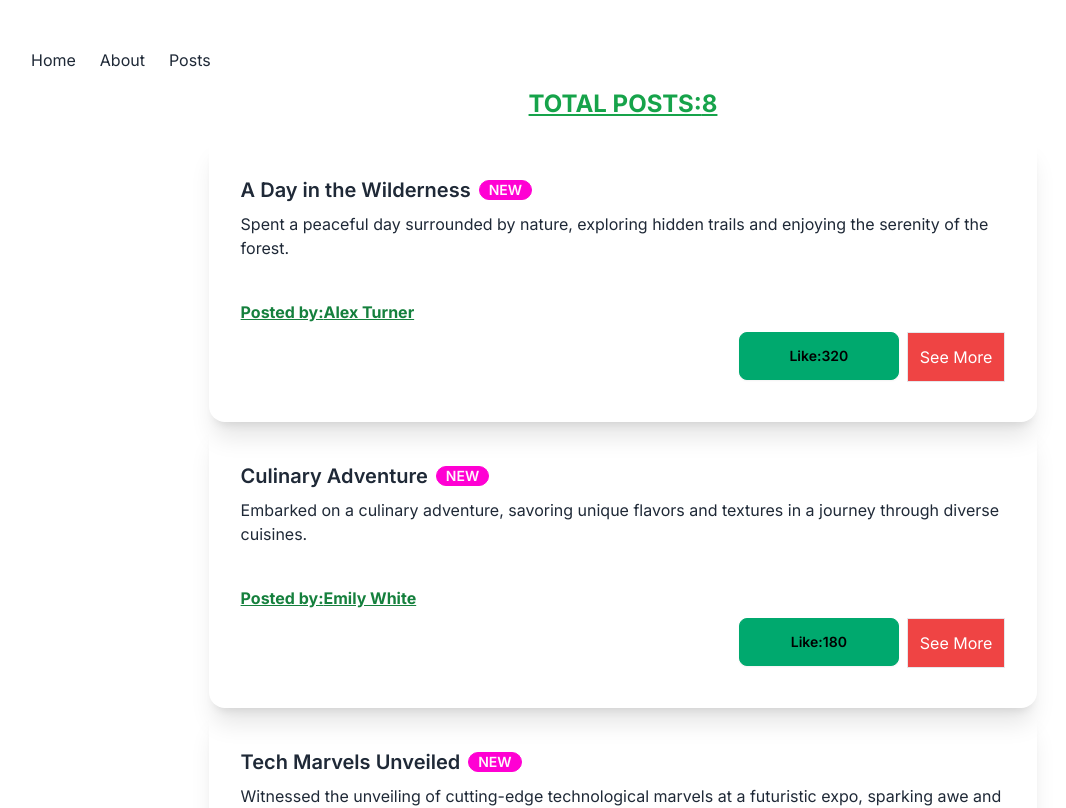
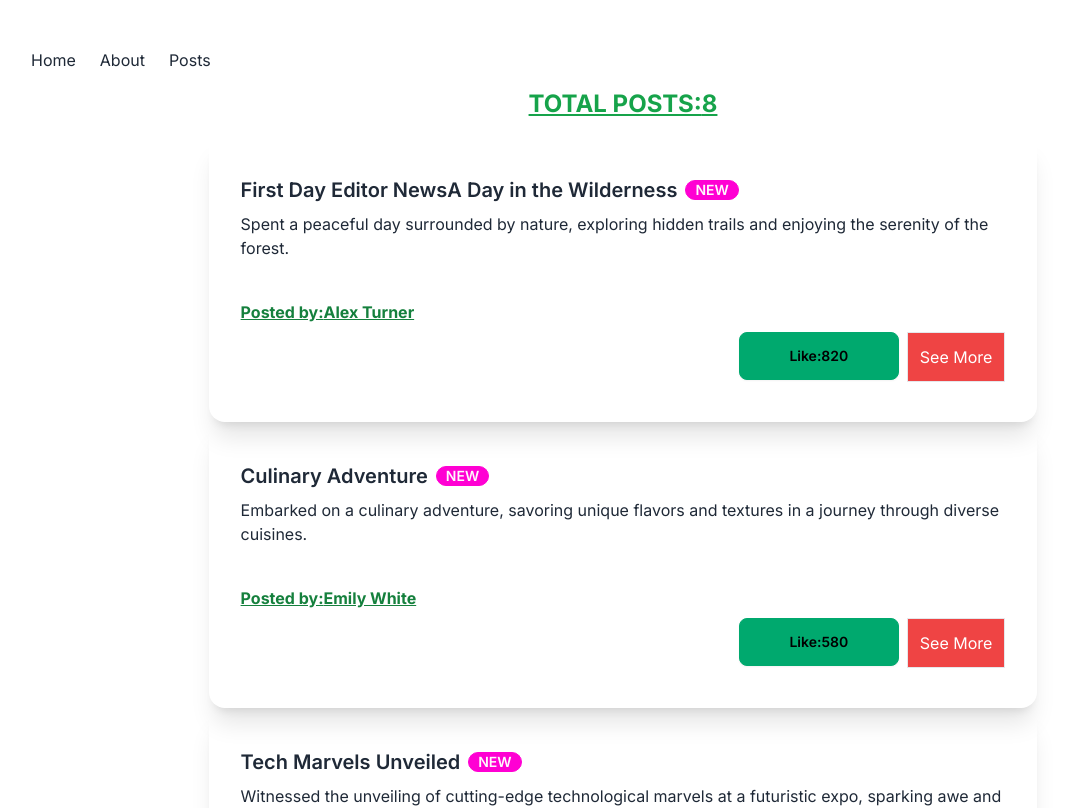
Before and after one commit to farukwebcode21/next-level-data-fetching, a Next.js app: page /posts in a window 1280 px wide. Shown: the top 808 px of the page, without its empty margins (17-1083 px from the left). Built offline with nearby package versions, Linux system fonts and the light colour scheme; data requests are answered from the project's data file.

Commit message:
build server site cash no-store

```diff
--- a/db.json
+++ b/db.json
@@ -2,9 +2,9 @@
   "posts": [
     {
       "id": 1,
-      "title": "A Day in the Wilderness",
+      "title": "First Day Editor NewsA Day in the Wilderness",
       "description": "Spent a peaceful day surrounded by nature, exploring hidden trails and enjoying the serenity of the forest.",
-      "like": 320,
+      "like": 820,
       "image": "https://daisyui.com/images/stock/photo-1606107557195-0e29a4b5b4aa.jpg",
       "author": "Alex Turner",
       "postDate": "2024-02-06",
@@ -14,7 +14,7 @@
       "id": 2,
       "title": "Culinary Adventure",
       "description": "Embarked on a culinary adventure, savoring unique flavors and textures in a journey through diverse cuisines.",
-      "like": 180,
+      "like": 580,
       "image": "https://daisyui.com/images/stock/photo-1606107557195-0e29a4b5b4aa.jpg",
       "author": "Emily White",
       "postDate": "2024-02-05",
@@ -24,7 +24,7 @@
       "id": 3,
       "title": "Tech Marvels Unveiled",
       "description": "Witnessed the unveiling of cutting-edge technological marvels at a futuristic expo, sparking awe and excitement.",
-      "like": 200,
+      "like": 800,
       "image": "https://daisyui.com/images/stock/photo-1606107557195-0e29a4b5b4aa.jpg",
       "author": "Chris Johnson",
       "postDate": "2024-02-04",
--- a/src/app/posts/page.js
+++ b/src/app/posts/page.js
@@ -1,6 +1,6 @@
 const PostsPage = async () => {
   const res = await fetch("http://localhost:5000/posts", {
-    next: { revalidate: 5 },
+    cache: "no-store",
   });
   const posts = await res.json();
 
```
